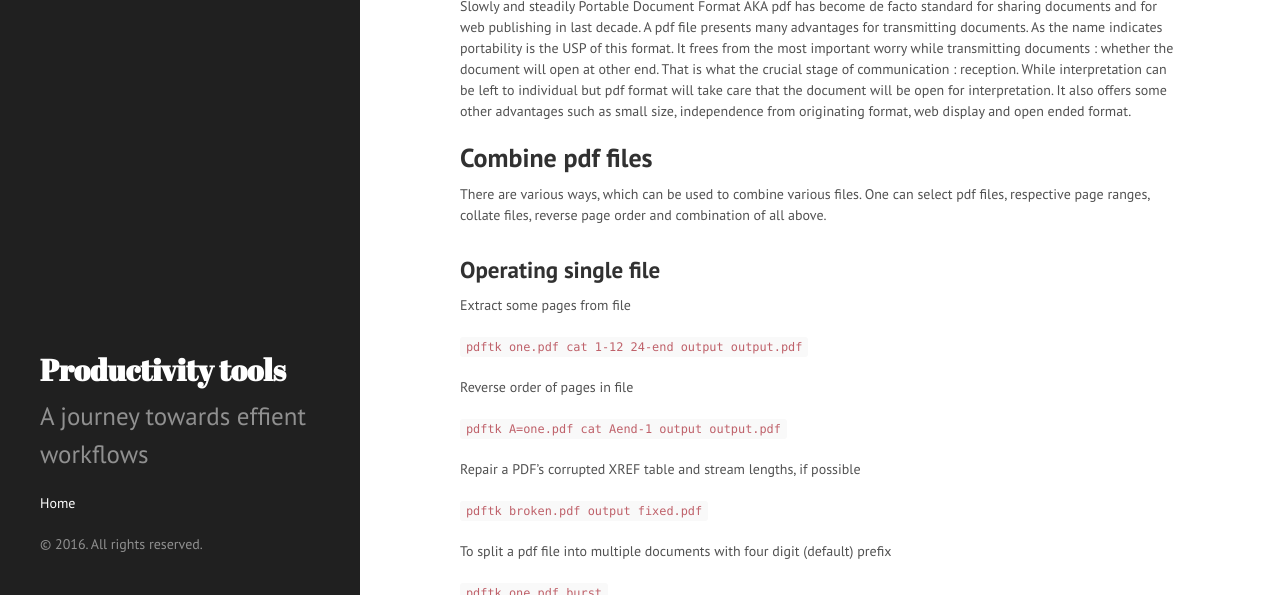
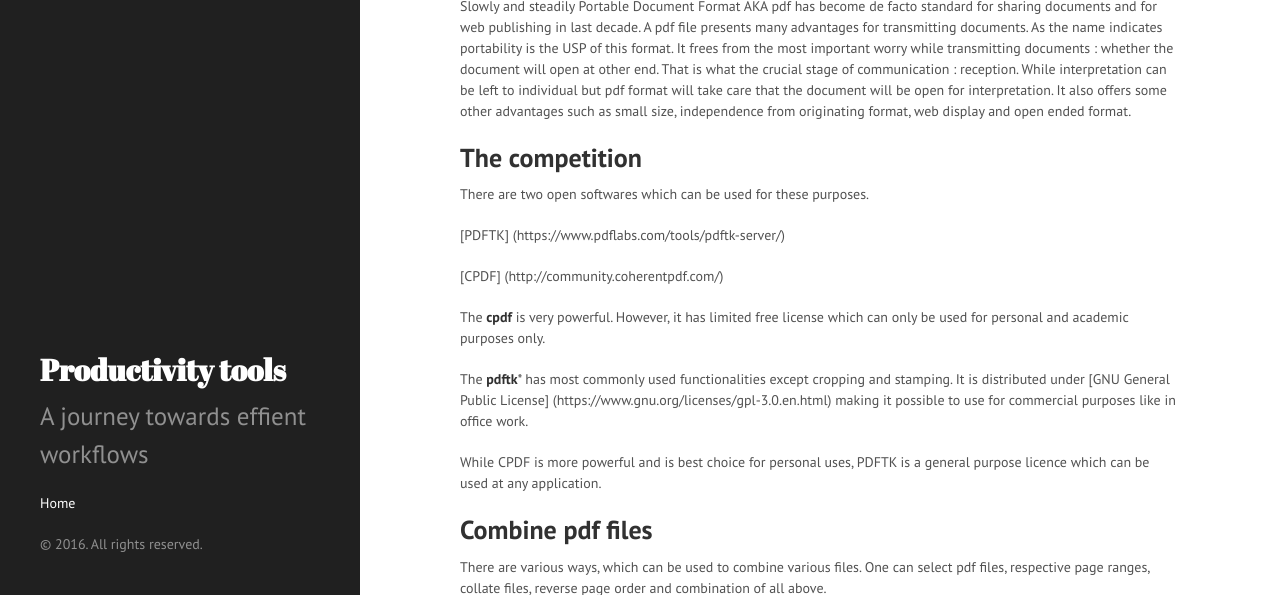
Before and after one commit to MaheshTK/MaheshTK.github.io, a Jekyll site: the page built from _posts/2016-08-03-manipulating-pdf-files.markdown, in a window 1280 px wide and 900 px high, cut to the strip 305-900 px from the top of the window. Built offline with Jekyll 4.4.1, drawn with Linux system fonts in a browser that asks for light colours.

Commit message:
Post update: Manipulating pdf files

```diff
--- a/_posts/2016-08-03-manipulating-pdf-files.markdown
+++ b/_posts/2016-08-03-manipulating-pdf-files.markdown
@@ -8,6 +8,20 @@ categories: [office, productivity]
 |<img src="https://upload.wikimedia.org/wikipedia/commons/e/ec/Pdf_by_mimooh.svg" alt="Drawing" style="width: 120px;"/>| This post pertains with one of most common office workflow issue : manipulating pdf files. Pdf is an ubiquitous format. It has replaced paper in modern offices. Interestingly, pdf files also offer all options, a paper document offers like combining, splitting, rotating and encrtpting. In this blog, an amazing tool called **pdftk** which has these capabilities and much more. |
 
 Slowly and steadily Portable Document Format AKA pdf has become de facto standard for sharing documents and for web publishing in last decade. A pdf file presents many advantages for transmitting documents. As the name indicates portability is the USP of this format. It frees from the most important worry while transmitting documents : whether the document will open at other end. That is what the crucial stage of communication : reception. While interpretation can be left to individual but pdf format will take care that the document will be open for interpretation. It also offers some other advantages such as small size, independence from originating format, web display and open ended format.
+
+## The competition
+
+There are two open softwares which can be used for these purposes.
+
+[PDFTK] (https://www.pdflabs.com/tools/pdftk-server/)
+
+[CPDF] (http://community.coherentpdf.com/)
+
+The **cpdf** is very powerful. However, it has limited free license which can only be used for personal and academic purposes only.
+
+The **pdftk*** has most commonly used functionalities except cropping and stamping. It is distributed under [GNU General Public License] (https://www.gnu.org/licenses/gpl-3.0.en.html) making it possible to use for commercial purposes like in office work.
+
+While CPDF is more powerful and is best choice for personal uses, PDFTK is a general purpose licence which can be used at any application.
 
 ## Combine pdf files
 
```
